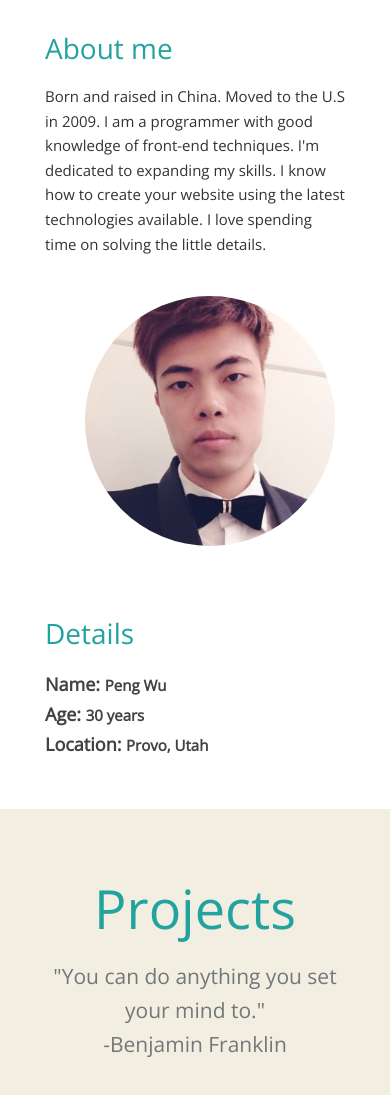
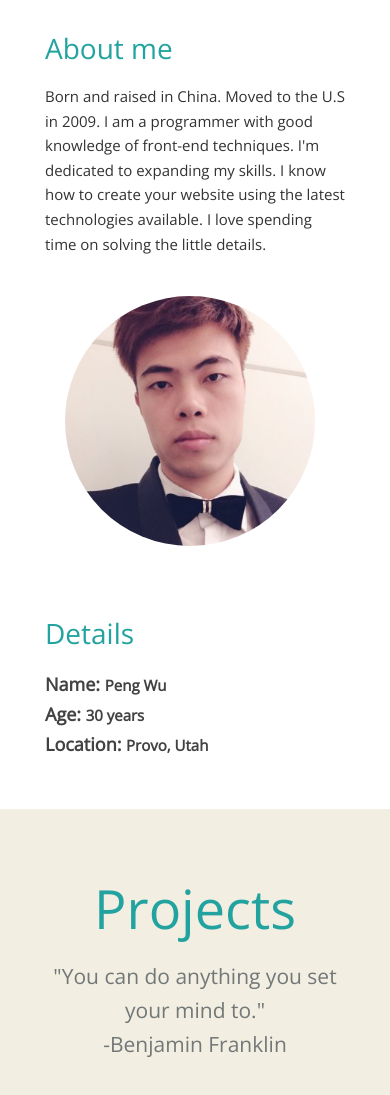
Before and after one commit to bbbily/personal-portfolio, a website: page public/index.html in a window 390 px wide. Shown: the part 1123-2218 px from the top of the page. Drawn offline with nearby package versions, Linux system fonts and the light colour scheme.

Commit message:
fixed responsive for iphone5

```diff
--- a/public/style.css
+++ b/public/style.css
@@ -443,4 +443,13 @@ a .projects-desc > p {
   .container h2 {
     font-size: 40px;
   }
+  .photo > img{
+    height: 250px;
+    width: 250px;
+    border-radius: 50%;
+    margin: 40px 20px;
+  }
+  .contact {
+    overflow: hidden;
+  }
 }
```
